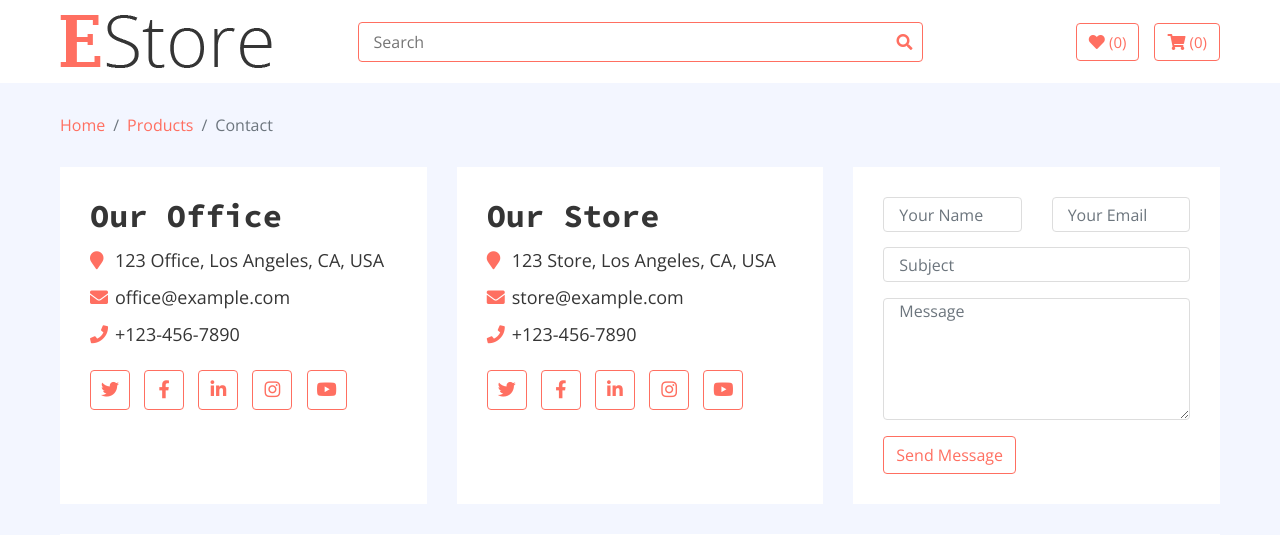
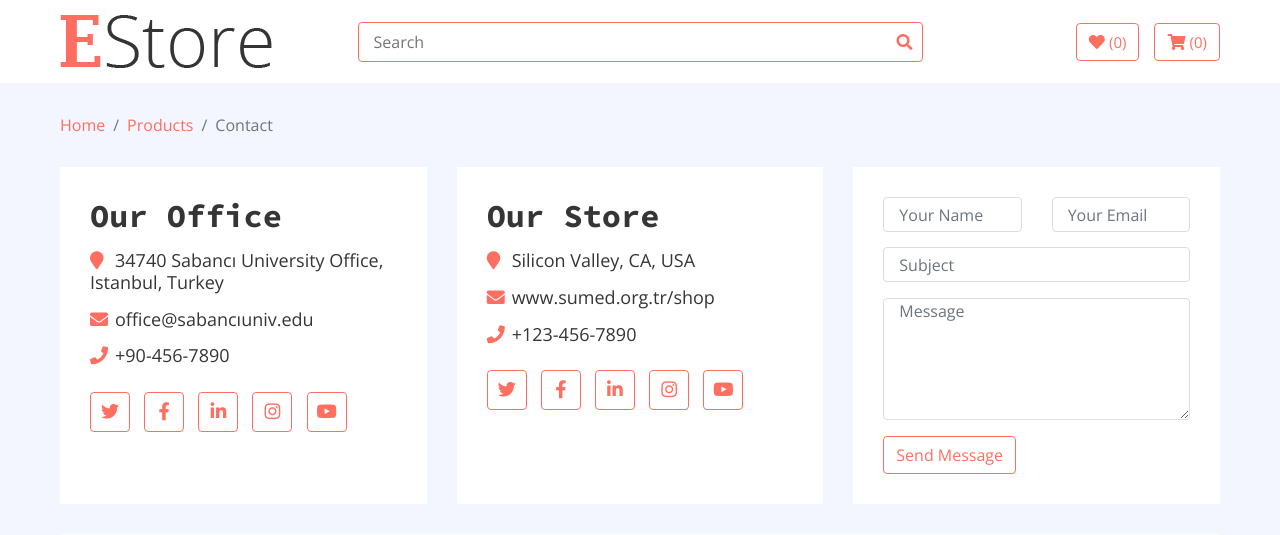
Before and after one commit to kircova/E-Commerce-PHP-MySQL, a PHP site: page /contact.php in a window 1280 px wide. Shown: the part 64-599 px from the top of the page. Run offline with PHP 8.4, Linux system fonts and the light colour scheme; some libraries are stand-ins or nearby versions.

Commit message:
Update contact.php

```diff
--- a/contact.php
+++ b/contact.php
@@ -138,30 +138,30 @@
                     <div class="col-lg-4">
                         <div class="contact-info">
                             <h2>Our Office</h2>
-                            <h3><i class="fa fa-map-marker"></i>123 Office, Los Angeles, CA, USA</h3>
-                            <h3><i class="fa fa-envelope"></i>office@example.com</h3>
-                            <h3><i class="fa fa-phone"></i>+123-456-7890</h3>
+                            <h3><i class="fa fa-map-marker"></i>34740 Sabancı University Office, Istanbul, Turkey</h3>
+                            <h3><i class="fa fa-envelope"></i>office@sabancıuniv.edu</h3>
+                            <h3><i class="fa fa-phone"></i>+90-456-7890</h3>
                             <div class="social">
-                                <a href=""><i class="fab fa-twitter"></i></a>
-                                <a href=""><i class="fab fa-facebook-f"></i></a>
-                                <a href=""><i class="fab fa-linkedin-in"></i></a>
-                                <a href=""><i class="fab fa-instagram"></i></a>
-                                <a href=""><i class="fab fa-youtube"></i></a>
+                                <a href="https://twitter.com/sabanciu?ref_src=twsrc%5Egoogle%7Ctwcamp%5Eserp%7Ctwgr%5Eauthor"><i class="fab fa-twitter"></i></a>
+                                <a href="https://www.facebook.com/sabanciuniv.edu/"><i class="fab fa-facebook-f"></i></a>
+                                <a href="https://www.linkedin.com/school/sabanci-university/"><i class="fab fa-linkedin-in"></i></a>
+                                <a href="https://www.instagram.com/sabanci_university/?hl=en"><i class="fab fa-instagram"></i></a>
+                                <a href="https://www.youtube.com/channel/UCr_JmMmZntUFfyCEGWVIorQ"><i class="fab fa-youtube"></i></a>
                             </div>
                         </div>
                     </div>
                     <div class="col-lg-4">
                         <div class="contact-info">
                             <h2>Our Store</h2>
-                            <h3><i class="fa fa-map-marker"></i>123 Store, Los Angeles, CA, USA</h3>
-                            <h3><i class="fa fa-envelope"></i>store@example.com</h3>
+                            <h3><i class="fa fa-map-marker"></i>Silicon Valley, CA, USA</h3>
+                            <h3><i class="fa fa-envelope"></i>www.sumed.org.tr/shop</h3>
                             <h3><i class="fa fa-phone"></i>+123-456-7890</h3>
                             <div class="social">
-                                <a href=""><i class="fab fa-twitter"></i></a>
-                                <a href=""><i class="fab fa-facebook-f"></i></a>
-                                <a href=""><i class="fab fa-linkedin-in"></i></a>
-                                <a href=""><i class="fab fa-instagram"></i></a>
-                                <a href=""><i class="fab fa-youtube"></i></a>
+                                <a href="https://twitter.com/sabanciu?ref_src=twsrc%5Egoogle%7Ctwcamp%5Eserp%7Ctwgr%5Eauthor"><i class="fab fa-twitter"></i></a>
+                                <a href="https://www.facebook.com/sabanciuniv.edu/"><i class="fab fa-facebook-f"></i></a>
+                                <a href="https://www.linkedin.com/school/sabanci-university/"><i class="fab fa-linkedin-in"></i></a>
+                                <a href="https://www.instagram.com/sabanci_university/?hl=en"><i class="fab fa-instagram"></i></a>
+                                <a href="https://www.youtube.com/channel/UCr_JmMmZntUFfyCEGWVIorQ"><i class="fab fa-youtube"></i></a>
                             </div>
                         </div>
                     </div>
@@ -188,7 +188,7 @@
                     </div>
                     <div class="col-lg-12">
                         <div class="contact-map">
-                            <iframe src="https://www.google.com/maps/embed?pb=!1m18!1m12!1m3!1d3305.733248043701!2d-118.24532098539802!3d34.05071312525937!2m3!1f0!2f0!3f0!3m2!1i1024!2i768!4f13.1!3m3!1m2!1s0x80c2c648fa1d4803%3A0xdec27bf11f9fd336!2s123%20S%20Los%20Angeles%20St%2C%20Los%20Angeles%2C%20CA%2090012%2C%20USA!5e0!3m2!1sen!2sbd!4v1585634930544!5m2!1sen!2sbd" frameborder="0" style="border:0;" allowfullscreen="" aria-hidden="false" tabindex="0"></iframe>
+                            <iframe src="https://www.google.com/maps/embed?pb=!1m14!1m8!1m3!1d12064.25481068771!2d29.3768463!3d40.8924175!3m2!1i1024!2i768!4f13.1!3m3!1m2!1s0x0%3A0x60c6be7f4c4238d1!2sSabanc%C4%B1%20%C3%9Cniversitesi!5e0!3m2!1sen!2str!4v1609932443052!5m2!1sen!2str" width="600" height="450" frameborder="0" style="border:0;" allowfullscreen="" aria-hidden="false" tabindex="0"></iframe>>
                         </div>
                     </div>
                 </div>
@@ -204,9 +204,9 @@
                         <div class="footer-widget">
                             <h2>Get in Touch</h2>
                             <div class="contact-info">
-                                <p><i class="fa fa-map-marker"></i>123 E Store, Los Angeles, USA</p>
-                                <p><i class="fa fa-envelope"></i>email@example.com</p>
-                                <p><i class="fa fa-phone"></i>+123-456-7890</p>
+                                <p><i class="fa fa-map-marker"></i>34 SU Store, Los Angeles, USA</p>
+                                <p><i class="fa fa-envelope"></i>vinly@sabanciuniv.edu</p>
+                                <p><i class="fa fa-phone"></i>+90-456-7890</p>
                             </div>
                         </div>
                     </div>
@@ -215,13 +215,13 @@
                         <div class="footer-widget">
                             <h2>Follow Us</h2>
                             <div class="contact-info">
-                                <div class="social">
-                                    <a href=""><i class="fab fa-twitter"></i></a>
-                                    <a href=""><i class="fab fa-facebook-f"></i></a>
-                                    <a href=""><i class="fab fa-linkedin-in"></i></a>
-                                    <a href=""><i class="fab fa-instagram"></i></a>
-                                    <a href=""><i class="fab fa-youtube"></i></a>
-                                </div>
+                            <div class="social">
+                                <a href="https://twitter.com/sabanciu?ref_src=twsrc%5Egoogle%7Ctwcamp%5Eserp%7Ctwgr%5Eauthor"><i class="fab fa-twitter"></i></a>
+                                <a href="https://www.facebook.com/sabanciuniv.edu/"><i class="fab fa-facebook-f"></i></a>
+                                <a href="https://www.linkedin.com/school/sabanci-university/"><i class="fab fa-linkedin-in"></i></a>
+                                <a href="https://www.instagram.com/sabanci_university/?hl=en"><i class="fab fa-instagram"></i></a>
+                                <a href="https://www.youtube.com/channel/UCr_JmMmZntUFfyCEGWVIorQ"><i class="fab fa-youtube"></i></a>
+                            </div>
                             </div>
                         </div>
                     </div>
```
Also changed, not shown: cart.php (+11 -11 lines), checkout.php (+11 -11 lines), index.php (+11 -11 lines), login.php (+11 -12 lines), my-account.php (+11 -12 lines), wishlist.php (+11 -12 lines).
